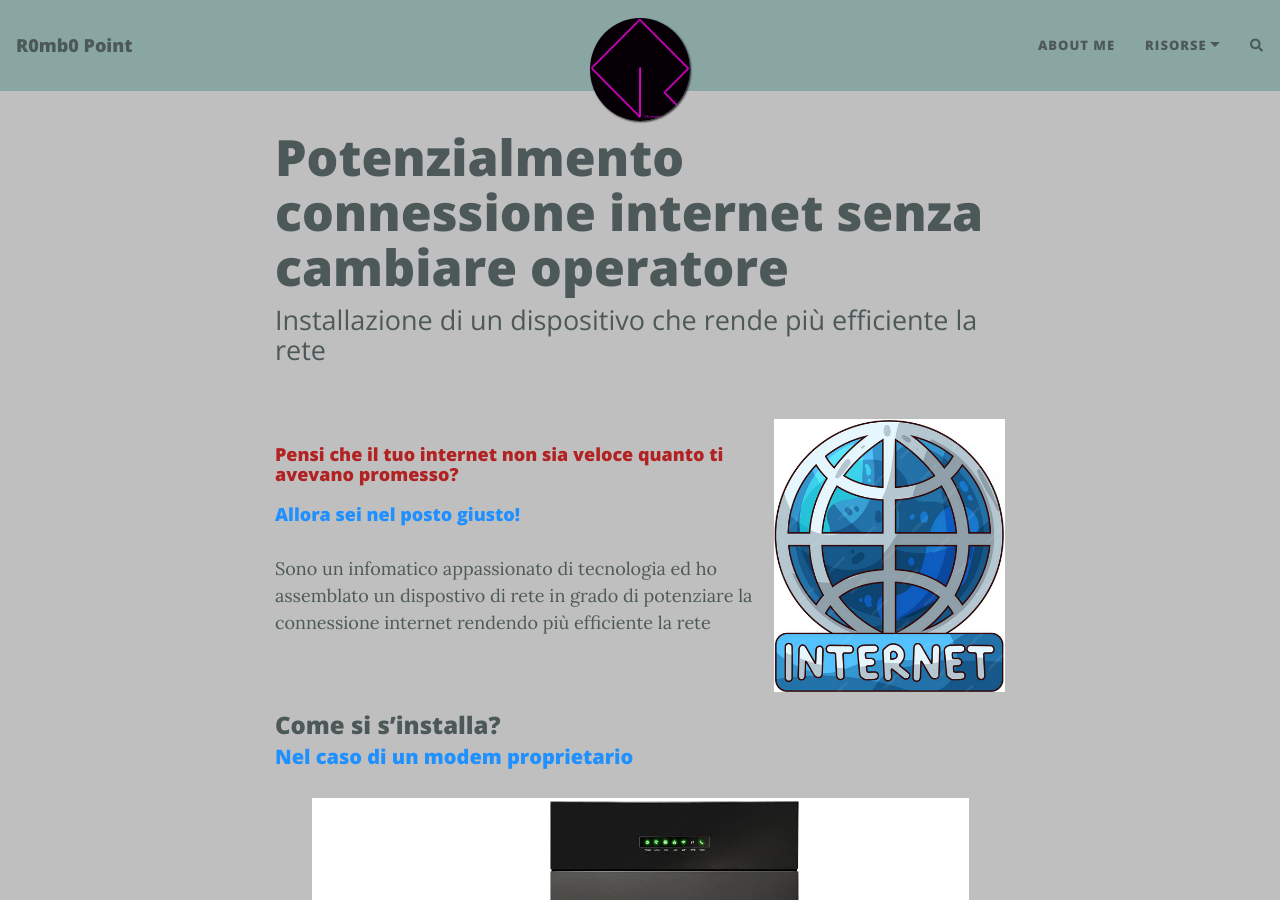
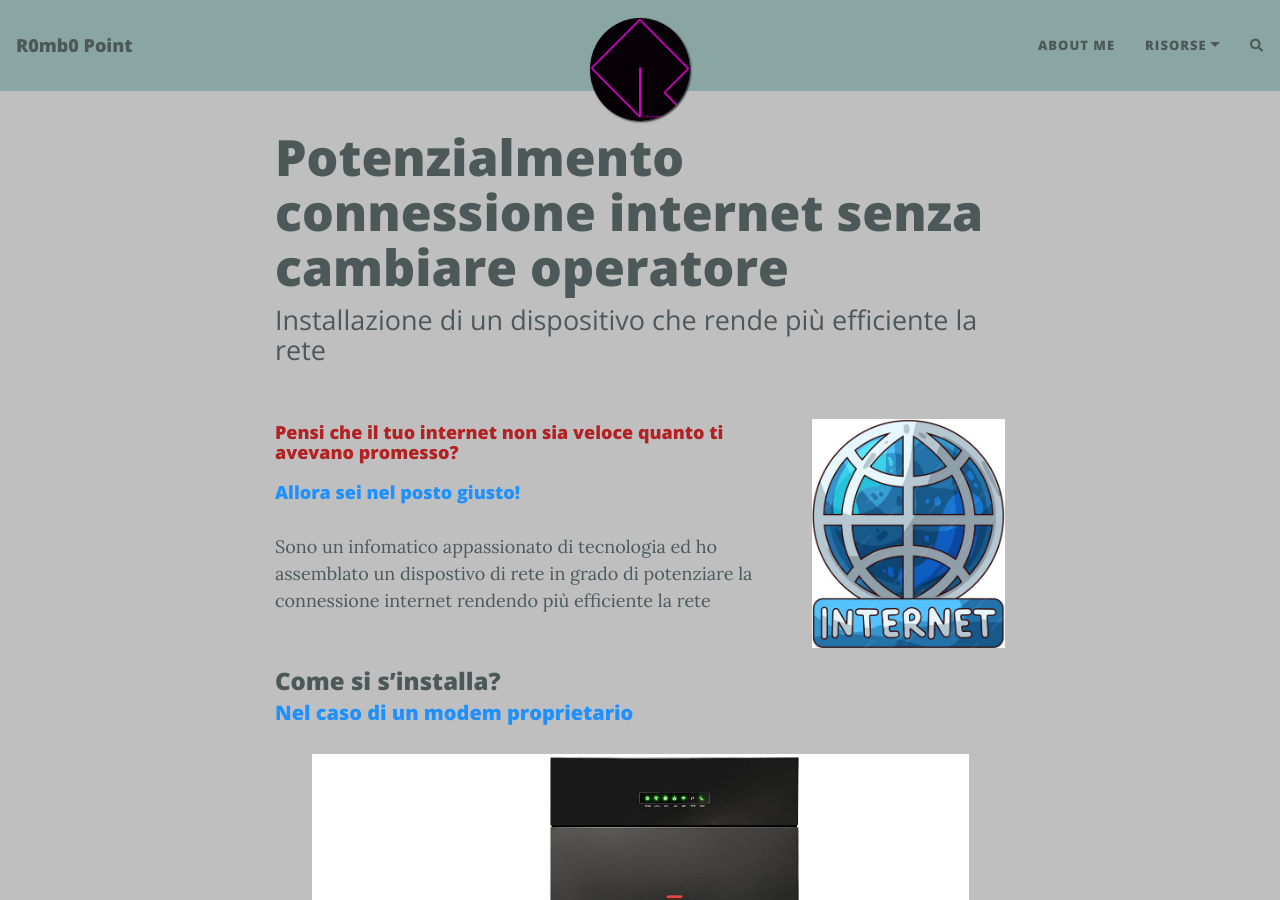
Before and after one commit to R0mb0/My_personal_announcements, a Jekyll site: the page built from docs/_posts/2023-09-12-Tour_per_bambini_ai_Musei_Civici.md, in a window 1280 px wide and 900 px high. Built offline with Jekyll 4.4.1, drawn with Linux system fonts in a browser that asks for light colours; nearby versions of some CDN libraries; comment, search, counter and statistics services are not loaded.

Commit message:
Adjust image width in tour post
Reduced the image width from 90% to 70% for better layout.

```diff
--- a/docs/_posts/2023-09-12-Tour_per_bambini_ai_Musei_Civici.md
+++ b/docs/_posts/2023-09-12-Tour_per_bambini_ai_Musei_Civici.md
@@ -14,7 +14,7 @@ gh-repo: R0mb0/My_personal_announcements
 
   </span>
 
-  <img src="https://github.com/R0mb0/My_personal_announcements/blob/main/Buisness_cards/Internet/internet.png?raw=true" style="width: 90%; min-width: 120px; max-width: 240px;">
+  <img src="https://github.com/R0mb0/My_personal_announcements/blob/main/Buisness_cards/Internet/internet.png?raw=true" style="width: 70%; min-width: 120px; max-width: 240px;">
 
 </div>
 
```
